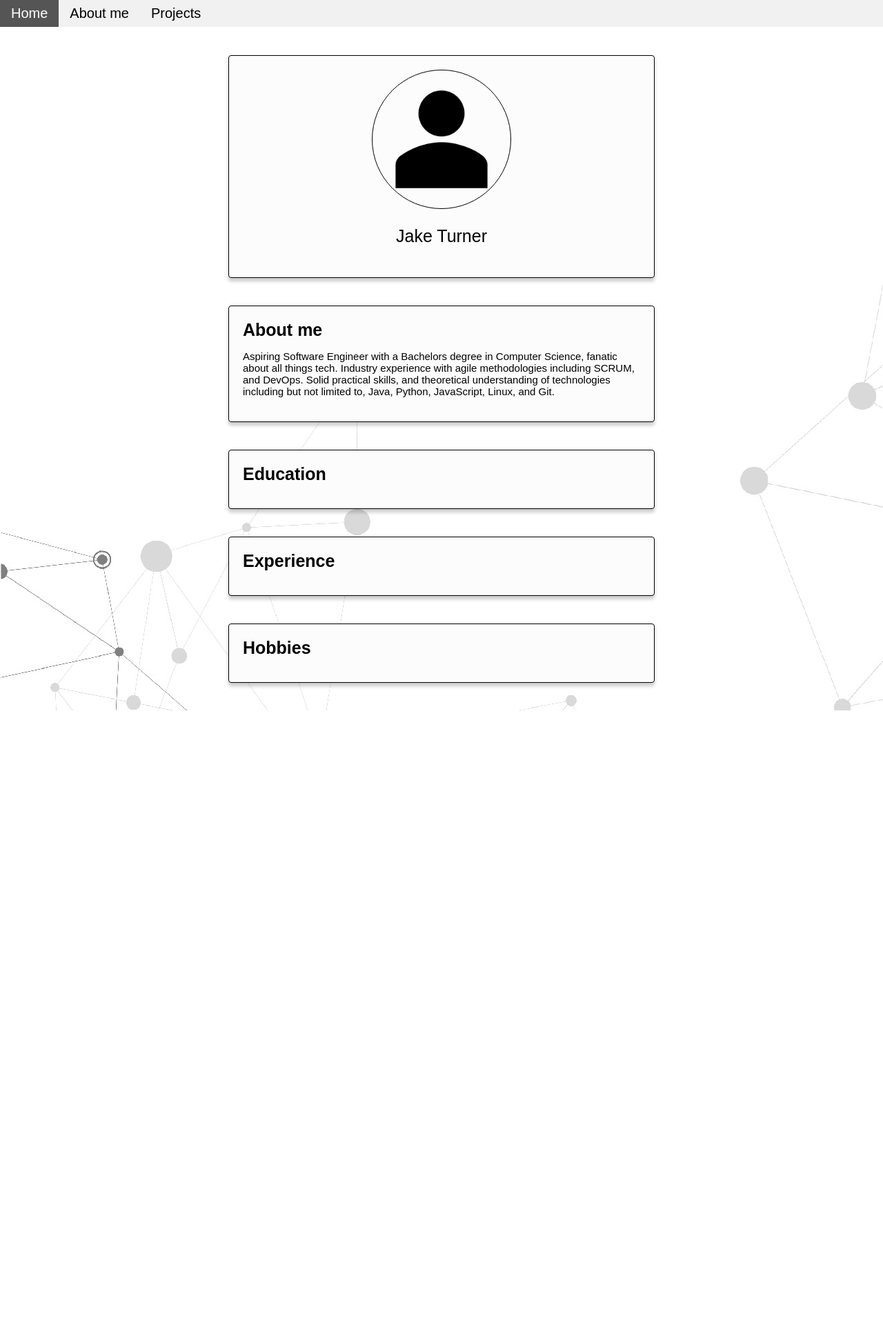
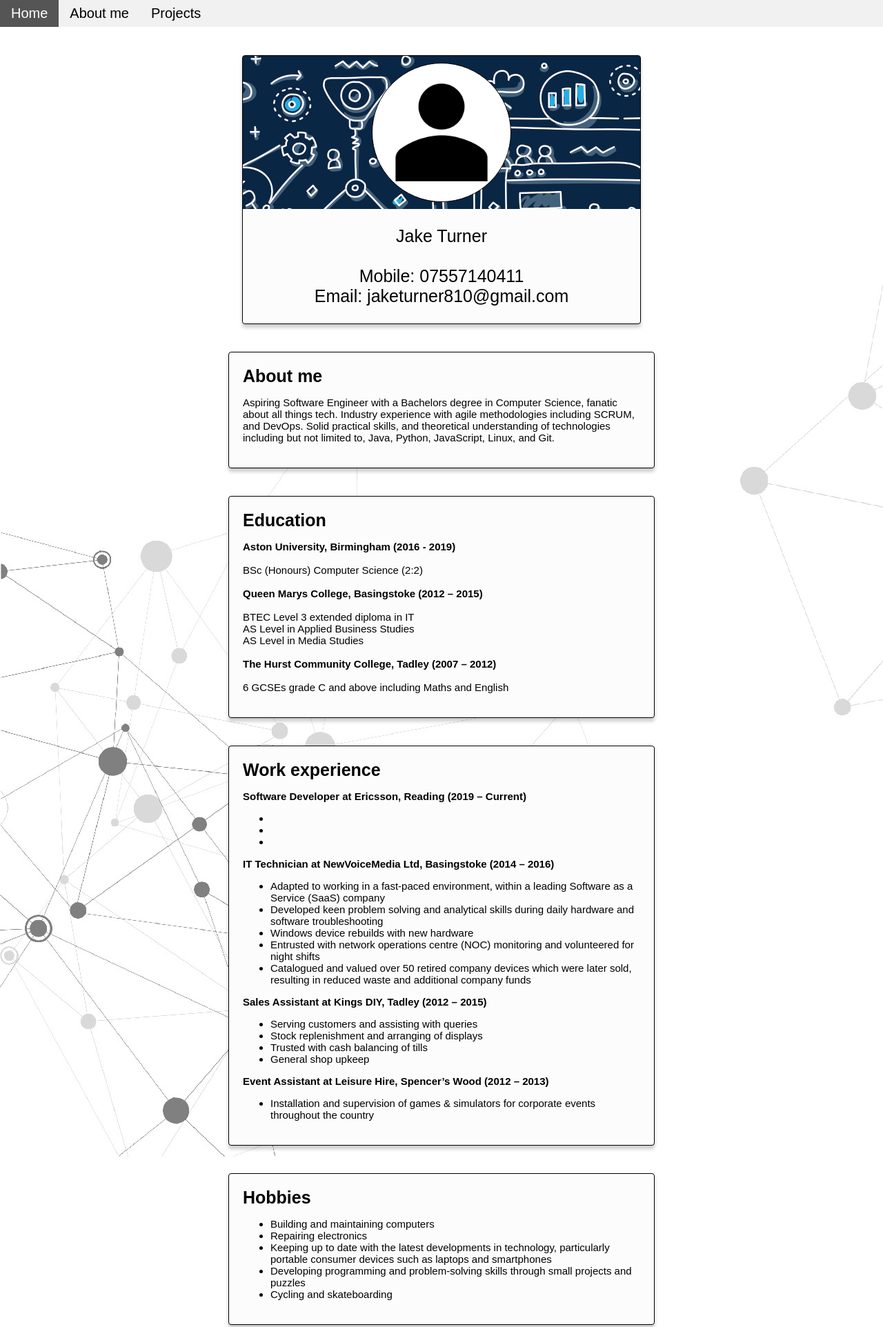
Before and after one commit to JakeTurner96/jslearning, a plain HTML site: page Portfolio/html/aboutMe.html in a window 1280 px wide. Shown: the top 1924 px of the page at 69% size. Before the commit the page ends 1030 px from the top, so only its background shows below. Drawn offline with Linux system fonts and the light colour scheme.

Commit message:
CV information added to about me page

```diff
--- a/Portfolio/css/global.css
+++ b/Portfolio/css/global.css
@@ -14,7 +14,7 @@ nav{
     width: 100%;
   }
 
-ul {
+.navUl {
     list-style-type: none;
     margin: 0;
     padding: 0;
@@ -22,12 +22,12 @@ ul {
     background-color: #f1f1f1;
   }
 
-  li {
+  .navLi {
     float: left;
     font-size: 20px;
   }
 
-  li a {
+  .navLi a {
     display: block;
     color: #000;
     text-align: center;
@@ -35,7 +35,7 @@ ul {
     text-decoration: none;
   }
 
-  li a:hover {
+  .navLi a:hover {
     background-color: #555;
     color: white;
   }
@@ -48,6 +48,7 @@ ul {
     border-style: solid;
     border-width: 1.2px;
     border-radius: 50%;
+    background-color: white;
   }
 
   .contentContainer{
@@ -61,11 +62,9 @@ ul {
     font-size: 25px;
     text-align: center;
     background-color:#fcfcfc;
-
     border-style: solid;
     border-width: 1.2px;
     border-radius: 4px;
-
     margin-left: auto;
     margin-right: auto;
     margin-top: 40px;
@@ -82,3 +81,12 @@ ul {
     font-size: 15px;
     text-align: left;
   }
+
+  #pictureDiv{
+    padding: 10px;
+    background-image: url(../img/coverImg.jfif);
+  }
+
+  #profileHeader{
+    padding: 0;
+  }
--- a/Portfolio/html/aboutMe.html
+++ b/Portfolio/html/aboutMe.html
@@ -13,14 +13,18 @@
     <script>
         loadNav();
     </script>
-
     <div class="contentContainer">
-
-        <div class="content" id="pictureDiv">
-            <img id="welcomeImg" src="../img/person.png">
-            <p>Jake Turner</p>
+        <div class="content" id="profileHeader">
+            <div id="pictureDiv">
+                <img id="welcomeImg" src="../img/person.png">
+            </div>
+            <p>
+                Jake Turner <br>
+                <br>
+                Mobile: 07557140411 <br>
+                Email: jaketurner810@gmail.com <br>
+            </p>
         </div>
-
         <div class="content">
             <div id="bioContainer">
                 <h1>About me</h1>
@@ -33,34 +37,76 @@
                 </p>
             </div>
         </div>
-
         <div class="content">
             <div id="bioContainer">
                 <h1>Education</h1>
                 <p>
-
+                    <b>Aston University, Birmingham (2016 - 2019)</b><br>
+                    <br>
+                    BSc (Honours) Computer Science (2:2) <br>
+                    <br>
+                    <b>Queen Marys College, Basingstoke (2012 – 2015)</b><br>
+                    <br>
+                    BTEC Level 3 extended diploma in IT <br>
+                    AS Level in Applied Business Studies <br>
+                    AS Level in Media Studies <br>
+                    <br>
+                    <b>The Hurst Community College, Tadley (2007 – 2012)</b><br>
+                    <br>
+                    6 GCSEs grade C and above including Maths and English
                 </p>
             </div>
         </div>
-
         <div class="content">
             <div id="bioContainer">
-                <h1>Experience</h1>
+                <h1>Work experience</h1>
                 <p>
-
+                    <b>Software Developer at Ericsson, Reading (2019 – Current)</b>
+                    <ul class="experienceList">
+                        <li></li>
+                        <li></li>
+                        <li></li>
+                    </ul>
+                    <b>IT Technician at NewVoiceMedia Ltd, Basingstoke (2014 – 2016)</b>
+                    <ul class="experienceList">
+                        <li>Adapted to working in a fast-paced environment, within a leading Software as a Service
+                            (SaaS) company</li>
+                        <li>Developed keen problem solving and analytical skills during daily hardware and software
+                            troubleshooting</li>
+                        <li>Windows device rebuilds with new hardware</li>
+                        <li>Entrusted with network operations centre (NOC) monitoring and volunteered for night shifts
+                        </li>
+                        <li>Catalogued and valued over 50 retired company devices which were later sold, resulting in
+                            reduced waste and additional company funds</li>
+                    </ul>
+                    <b> Sales Assistant at Kings DIY, Tadley (2012 – 2015)</b>
+                    <ul class="experienceList">
+                        <li>Serving customers and assisting with queries</li>
+                        <li>Stock replenishment and arranging of displays</li>
+                        <li>Trusted with cash balancing of tills</li>
+                        <li>General shop upkeep </li>
+                    </ul>
+                    <b>Event Assistant at Leisure Hire, Spencer’s Wood (2012 – 2013)</b>
+                    <ul>
+                        <li>Installation and supervision of games & simulators for corporate events throughout the
+                            country</li>
+                    </ul>
                 </p>
             </div>
         </div>
-
         <div class="content">
             <div id="bioContainer">
                 <h1>Hobbies</h1>
-                <p>
-
-                </p>
+                <ul class="experienceList">
+                    <li>Building and maintaining computers</li>
+                    <li>Repairing electronics</li>
+                    <li>Keeping up to date with the latest developments in technology, particularly portable consumer
+                        devices such as laptops and smartphones</li>
+                    <li>Developing programming and problem-solving skills through small projects and puzzles</li>
+                    <li>Cycling and skateboarding</li>
+                </ul>
             </div>
         </div>
-
     </div>
 </body>
 
--- a/Portfolio/js/utils.js
+++ b/Portfolio/js/utils.js
@@ -1,3 +1,3 @@
 function loadNav(){
-    document.write("<nav><ul><li><a href='index.html'>Home</a></li></li><li><a href='aboutMe.html'>About me</a><li><a href='projects.html'>Projects</a></div></li></ul></nav>");
+    document.write("<nav><ul class ='navUl'> <li class='navLi'><a href='index.html'>Home</a></li> <li class='navLi'><a href='aboutMe.html'>About me</a></li> <li class='navLi'><a href='projects.html'>Projects</a></li> </ul></nav>");
 }
```
Also changed, not shown: Portfolio/img/ai-data-chipjpeg_47652.jpg (added), Portfolio/img/coverImg.jfif (added).
